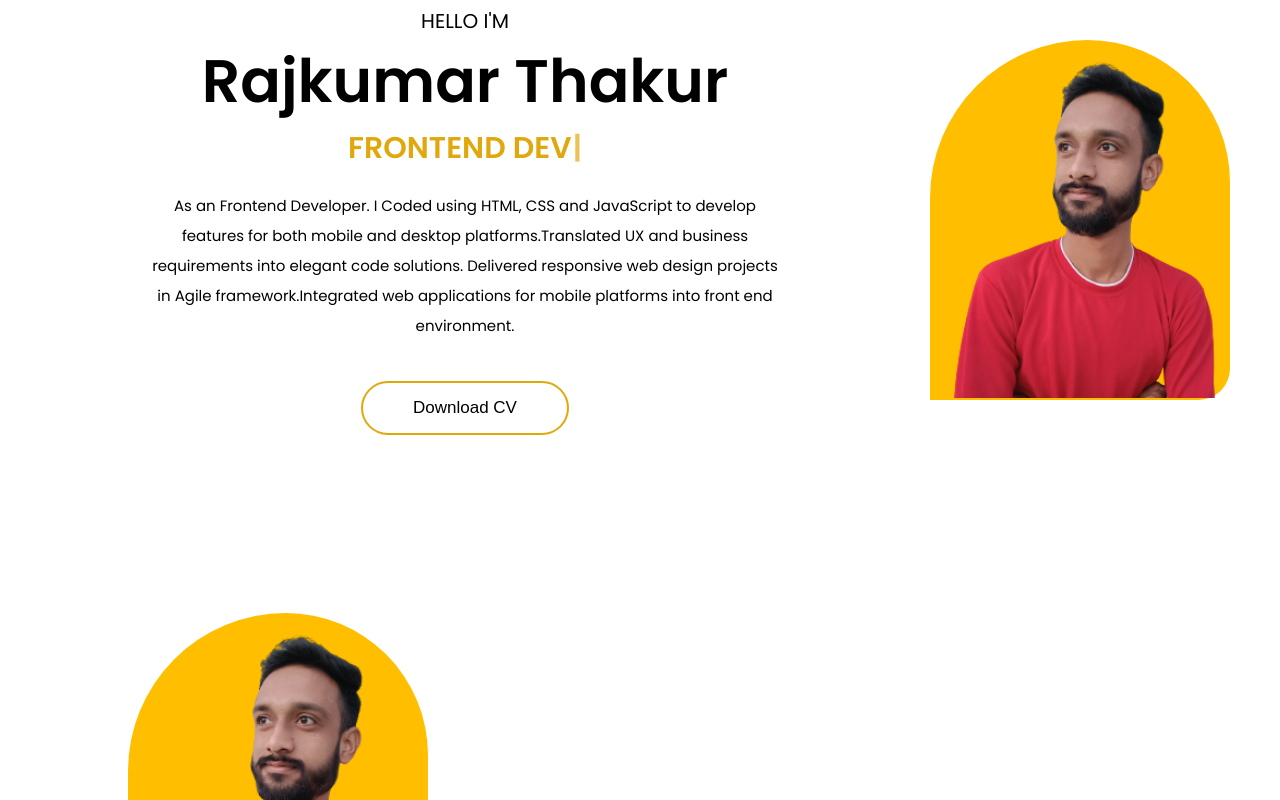
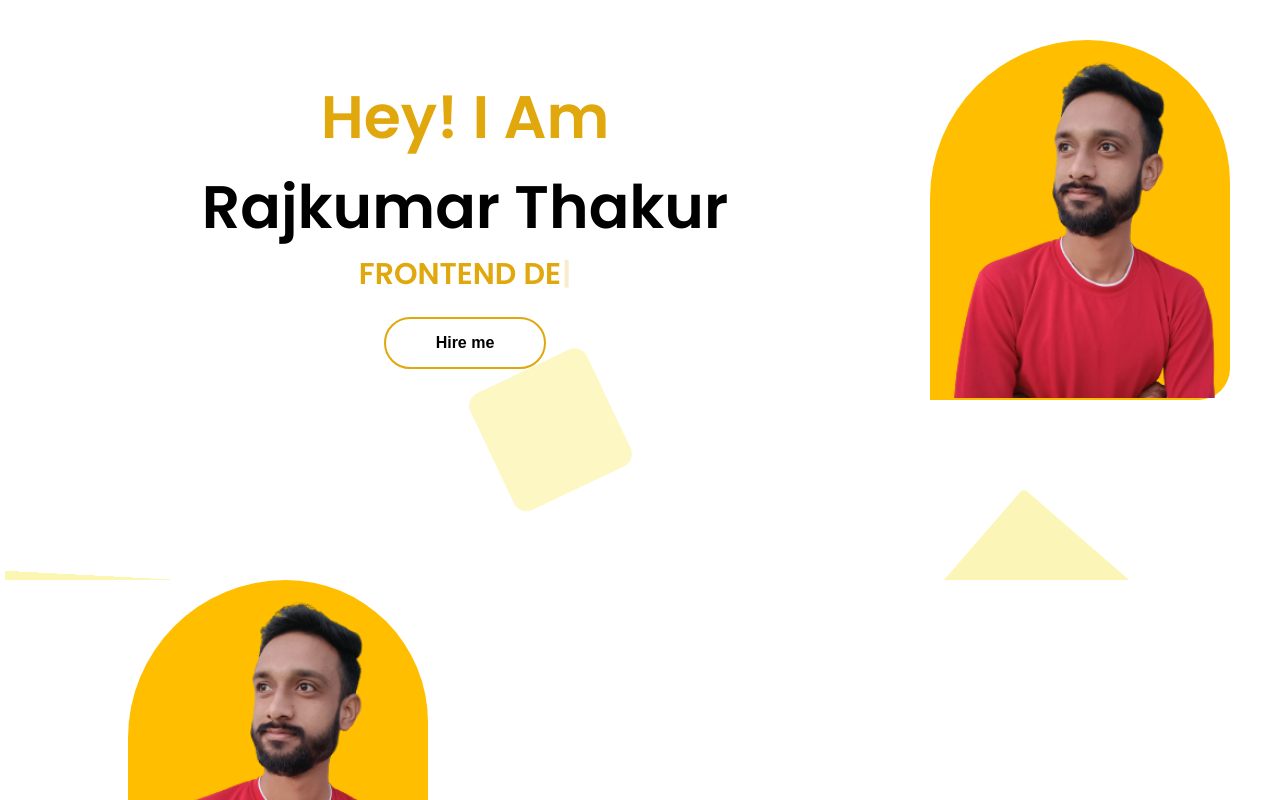
Before and after one commit to Rajkumarthakur88/React-Portfolio, a React (Create React App) app: page / in a window 1280 px wide. Shown: the part 220-1020 px from the top of the page. Built offline with nearby package versions, Linux system fonts and the light colour scheme.

Commit message:
multiple changes

```diff
--- a/src/App.css
+++ b/src/App.css
@@ -192,6 +192,9 @@ section {
 }
 
 /*---------about-------------*/
+.about{
+    padding: 0px 0px 150px 0px !important;
+}
 .about .primaryBtn {
     margin-left: 18px;
 }
@@ -424,6 +427,9 @@ footer i {
     margin: 5px;
     color: var(--white);
 }
+.social-links{
+
+}
 
 /*---------footer-------------*/
 @media screen and (max-width: 768px) {
--- a/src/App.js
+++ b/src/App.js
@@ -12,12 +12,12 @@ function App() {
   useEffect(() => {
     AOS.init()
     AOS.refresh()
+  }, [])
 
 
-
-  }, [])
   return (
     <>
+
       <Pages />
     </>
   )
--- /dev/null
+++ b/src/components/AnimatedStyle.jsx
@@ -0,0 +1,17 @@
+import React from 'react'
+
+function AnimatedStyle() {
+    return (
+        <>
+            <ul class="background">
+                <li></li>
+                <li></li>
+                <li></li>
+                <li></li>
+                <li></li>
+            </ul>
+        </>
+    )
+}
+
+export default AnimatedStyle
--- a/src/components/common/Footer.jsx
+++ b/src/components/common/Footer.jsx
@@ -4,12 +4,13 @@ function Footer() {
     return (
         <>
             <footer>
+            <p style={{color:"white"}}>Contact Me </p>
                 {social.map((item) => (
                     <>
                         <a href={item.link}><i  data-aos='zoom-in'>{item.icon}</i></a>
                     </>
                 ))}
-                <p style={{color:"white"}}>Contact Me </p>
+
                 <p style={{color:"white"}} data-aos='zoom-in'> Copyright@Rajkumar_Thakur <br /> All Rights Reserved 2023</p>
             </footer>
 
--- a/src/components/common/Header.jsx
+++ b/src/components/common/Header.jsx
@@ -31,7 +31,7 @@ function Header() {
             <header>
                 <div className='container flexsb nav-div'>
                     <div className='logo logo-div'>
-                        <Link className='logo-div' to={"/"}> <img style={{ width: "50px", borderRadius: "50%" }} src={logo} alt='' data-aos='zoom-in-right' /></Link>
+                        <Link className='logo-div' to={"/"}> <img style={{ width: "50px", borderRadius: "50%" }} src={logo} alt=''  /></Link>
                         <button className="toggle-btn"  onClick={() => handleMode()}>
                             {
                                 theme === 'light-theme' ? <span style={{ display: "flex", }}><FiberManualRecordIcon fontSize="5px" color="warning" /> <NightsStayIcon fontSize="5px" color="warning" /></span> : <span style={{ display: "flex" }}> <LightModeIcon fontSize="5px" color="warning" /><FiberManualRecordIcon fontSize="5px" color="warning" /></span>
@@ -41,7 +41,7 @@ function Header() {
 
                     <div className={responsive ? "hideMenu" : "nav"}>
                         {navlink.map((links, i) => (
-                            <Link to={links.url} key={i} data-aos='zoom-in-left' className="nav-links">
+                            <Link to={links.url} key={i}  className="nav-links">
                                 {links.text}
                             </Link>
                         ))}
--- a/src/components/data/dummydata.js
+++ b/src/components/data/dummydata.js
@@ -33,7 +33,7 @@ export const navlink = [
 ]
 export const home = [
   {
-    text: "HELLO I'M",
+    text: "Hey! I Am ",
     name: "FREELANCER",
     post: "FRONTEND DEVELOPER",
     design: "WEB DESIGNER",
@@ -42,8 +42,7 @@ export const home = [
 ]
 export const about = [
   {
-    desc: "Resourceful Front End Web Developer bringing in-depth knowledge of latest technology trends to produce clean website design. Experience handling complex HTML and CSS coding, design and extensions to meet organization's front-facing internet needs. Detail-oriented collaboration with others to define project expectations and demand. Hands-on testing and debugging to address inconsistencies and maintain performance thresholds.",
-    desc1: "As an Frontend Developer. I Coded using HTML, CSS and JavaScript to develop features for both mobile and desktop platforms.Translated UX and business requirements into elegant code solutions. Delivered responsive web design projects in Agile framework.Integrated web applications for mobile platforms into front end environment.",
+    desc: "I am a front-end web developer with experience in creating responsive, visually appealing websites and user interfaces. I have a solid understanding of web development technologies, including HTML, CSS, JavaScript, and frameworks such as React.js. I am proficient in using development tools such as Git, npm, and webpack. I am dedicated to following best practices and staying up-to-date with the latest developments in the industry. I am passionate about creating user-friendly and accessible websites that provide an optimal experience for users.",
     cover: "./images/man.png",
   },
 ]
@@ -116,44 +115,25 @@ export const portfolio = [
     id: 1,
     cover: "../images/port/port1.jpg",
     name: "Brand",
-    category: "marketing",
+    category: "Live Projects",
     title: "Brex Logo",
   },
   {
     id: 2,
     cover: "../images/port/port2.jpg",
     name: "Brand",
-    category: "design",
+    category: "Designing",
     title: "Brex Logo",
   },
+
   {
     id: 3,
-    cover: "../images/port/port3.jpg",
+    cover: "../images/port/port4.jpg",
     name: "Brand",
     category: "development",
     title: "Brex Logo",
-  },
-  {
-    id: 4,
-    cover: "../images/port/port4.jpg",
-    name: "Brand",
-    category: "marketing",
-    title: "Brex Logo",
-  },
-  {
-    id: 5,
-    cover: "../images/port/port5.jpg",
-    name: "Brand",
-    category: "design",
-    title: "Brex Logo",
-  },
-  {
-    id: 6,
-    cover: "../images/port/port6.jpg",
-    name: "Brand",
-    category: "development",
-    title: "Brex Logo",
-  },
+  }
+
 ]
 export const testimonials = [
   {
@@ -207,18 +187,15 @@ export const blog = [
 export const contact = [
   {
     icon: <AddLocationAltOutlined />,
-    text1: "77, Suraj Nagar",
-    text2: "Bengali Square, Indore",
+    text1: "77, Suraj Nagar,Bengali Square, Indore",
   },
   {
     icon: <PhoneIphone />,
-    text1: "8878240117",
-    text2: "9691740621",
+    text1: "+91 8878240117",
   },
   {
     icon: <EmailOutlined />,
     text1: "thakurraju8878@gmail.com",
-    text2: "thakurraj8878@gmail.com",
   },
 ]
 export const social = [
@@ -228,14 +205,14 @@ export const social = [
   // },
   {
     link: "https://www.linkedin.com/in/rajkumar-thakur-887824abc/",
-    icon: <LinkedInIcon  sx={{ fontSize: "40px",color:"white" }}/>,
+    icon: <LinkedInIcon  sx={{ fontSize: "40px",color:"#f39c12" , shadow: 'lg',marginRight:"10px" }}/>,
   },
   {
     link: "https://www.instagram.com/mr._rajkumar_singh_thakur/",
-    icon: <Instagram sx={{ fontSize: "40px", color:"white" }} />,
+    icon: <Instagram sx={{ fontSize: "40px", color:"#f39c12" , shadow: 'lg',marginRight:"10px"}} />,
   },
   {
     link: "https://github.com/Rajkumarthakur88",
-    icon: <GitHubIcon sx={{ fontSize: "40px", color:"white" }} />,
+    icon: <GitHubIcon sx={{ fontSize: "40px", color:"#f39c12", shadow: 'lg' }} />,
   },
 ]
--- a/src/components/home/Hero.jsx
+++ b/src/components/home/Hero.jsx
@@ -2,20 +2,23 @@ import React, { useEffect } from "react"
 import { home } from "../data/dummydata"
 import Typewriter from "typewriter-effect"
 import heroImg from '../data/images/profile-img2-removebg-preview.png'
+import AnimatedStyle from "../AnimatedStyle"
 
 function Hero() {
     return (
         <>
+
+                <AnimatedStyle />
             <section className='hero'>
                 {home.map((val, i) => (
                     <div className='heroContent'>
-                        <h3 className='fontSize' data-aos='fade-right'>
+                        <h1 className='fontSize' data-aos='fade-right' >
                             {val.text}
-                        </h3>
-                        <h1  className='Hero-name'>
+                        </h1>
+                        <h1 className='Hero-name'>
                             Rajkumar Thakur
                         </h1>
-                        <h1 className="Hero-typewritter" style={{fontSize:"30px"}}>
+                        <h1 className="Hero-typewritter" style={{ fontSize: "30px" }}>
                             <Typewriter
                                 options={{
                                     strings: [`${val.name}`, `${val.post}`, `${val.design}`],
@@ -24,9 +27,9 @@ function Hero() {
                                 }}
                             />
                         </h1>
-                        <p data-aos='fade-left'>{val.desc}</p>
-                        <button className='primaryBtn' data-aos='fade-up-right'>
-                            Download CV
+                        {/* <p data-aos='fade-left'>{val.desc}</p> */}
+                        <button className='primaryBtn' data-aos='fade-up-right' style={{ fontSize: "16px", fontWeight: "600" }}>
+                            Hire me
                         </button>
                     </div>
                 ))}
--- a/src/components/pages/About.jsx
+++ b/src/components/pages/About.jsx
@@ -4,6 +4,26 @@ import { about } from "../data/dummydata"
 import heroImg from '../data/images/profile-img2-removebg-preview.png'
 
 function About() {
+
+
+       // Function will execute on click of button
+       const onButtonClick = () => {
+        // using Java Script method to get PDF file
+        fetch('Rajkumar_Thakur_Resume.pdf').then(response => {
+            response.blob().then(blob => {
+                // Creating new object of PDF file
+                const fileURL = window.URL.createObjectURL(blob);
+                // Setting various property values
+                let alink = document.createElement('a');
+                alink.href = fileURL;
+                alink.download = 'Rajkumar_Thakur_Resume.pdf';
+                alink.click();
+            })
+        })
+    }
+
+
+
     return (
         <>
             <section className='about'>
@@ -19,12 +39,11 @@ function About() {
                             <div className='right' data-aos='fade-down-left'>
                                 <Heading title='About Me' />
                                 <p>{val.desc}</p>
-                                <p>{val.desc1}</p>
                                 <Heading title='Work Experience' />
-                                <h1>AimforTech Solutions</h1>
-                                <h4>(Frontend Developer Intern)</h4>
-                                <p>I worked here as an Intern for 3 Months and sharpen my skills of frontend development</p>
-                                <button className='primaryBtn'>Download CV</button>
+                                <h1>E Skill Web, Indore</h1>
+                                <h4 className="">(Frontend Developer Intern)</h4>
+                                <p>I completed my Frontend web development training from E-skill Web, Indore.During my training as a front-end web developer at ESkill Web Indore, I gained a strong foundation in HTML, CSS, and JavaScript. I learned how to create responsive and visually appealing websites using a variety of tools and frameworks such as Bootstrap, and Material-UI. I also gained experience with JavaScript libraries such as React-Js. Additionally, I learned how to use development tools such as Git. The training provided hands-on experience with real-world projects, which helped me to apply the skills I learned in a practical setting. Overall, my experience at ESkill Web Indore was valuable in helping me to become a proficient front-end web developer.</p>
+                                <button className='primaryBtn' style={{fontSize:"16px",fontWeight:"600"}} onClick={onButtonClick} >Download CV</button>
                             </div>
                         </>
                     ))}
--- a/src/components/pages/Contact.jsx
+++ b/src/components/pages/Contact.jsx
@@ -13,24 +13,24 @@ function Contact() {
                   <p style={{marginLeft:"5px",fontSize:"20px"}} >Social Links</p>
                     {social.map((item) => (
                     <>
-                        <a href={item.link}><i  data-aos='zoom-in'>{item.icon}</i></a>
+                        <a className="social-links" href={item.link}><i  data-aos='zoom-in'>{item.icon}</i></a>
                     </>
                 ))}
                   </div>
 
-                    <div className='content flexsb'>
-                        <div className='right'>
+                    <div className='content'>
+                        {/* <div className='right'>
                             <form>
                                 <div className='flex'>
                                     <input type='text' placeholder='Name' data-aos='flip-left' />
                                     <input type='email' placeholder='Email' data-aos='flip-right' />
                                 </div>
-                                {/* <input type='email' placeholder='Subject' data-aos='flip-up' /> */}
+                                <input type='email' placeholder='Subject' data-aos='flip-up' />
                                 <textarea placeholder="Message" name='' id='' cols='30' rows='10' data-aos='flip-down'></textarea>
                                 <button data-aos='zoom-in-up'>Submit</button>
                             </form>
-                        </div>
-                        <div className='left'>
+                        </div> */}
+                        <div className='right flexsb'>
                             {contact.map((item) => (
                                 <div className='box' data-aos='zoom-in'>
                                     <i>{item.icon}</i>
--- a/src/components/pages/Portfolio.jsx
+++ b/src/components/pages/Portfolio.jsx
@@ -23,7 +23,7 @@ function Portfolio() {
 
     return (
         <>
-            <article className="portfolio-container">
+            <article className="portfolio-container" style={{marginTop:"120px"}}>
                 <div className='container'>
                     <Heading title='Portfolio' />
                     <div className='catButton'>
--- /dev/null
+++ b/src/index.css
@@ -0,0 +1,133 @@
+.dark-theme {
+    --primaryBackground: #212222;
+    --secondaryBackground: #2f3030;
+    --primaryColor: #e7ab06;
+    --greyDark: #7d8792;
+    --headingColor: #2d2e2e;
+    --white: #fff;
+    --black: #000;
+    --sliver: #bac8d3;
+    --particles: rgba(255, 255, 255, 0.2);
+}
+
+.light-theme {
+    --primaryBackground: #212222;
+    --secondaryBackground: #2f3030;
+    --primaryColor: #e0a80d;
+    --greyDark: #7d8792;
+    --headingColor: #ffffff;
+    --white: rgb(0, 0, 0);
+    --black: #000;
+    --sliver: #000000;
+    --particles: rgba(243, 225, 29, 0.337);
+}
+
+
+@keyframes animate {
+    0%{
+        transform: translateY(0) rotate(0deg);
+        opacity: 1;
+        border-radius: 0;
+    }
+    100%{
+        transform: translateY(-1000px) rotate(720deg);
+        opacity: 0;
+        border-radius: 50%;
+    }
+}
+
+.background {
+    position: fixed;
+    width: 100vw;
+    height: 100vh;
+    top: 0;
+    left: 0;
+    margin: 0;
+    padding: 0;
+    background: var(--headingColor);
+    overflow: hidden;
+    z-index: -1;
+}
+.background li {
+    position: absolute;
+    display: block;
+    list-style: none;
+    width: 20px;
+    height: 20px;
+    background: var(--particles);
+    animation: animate 19s linear infinite;
+}
+
+
+
+
+.background li:nth-child(0) {
+    left: 61%;
+    width: 193px;
+    height: 193px;
+    bottom: -193px;
+    animation-delay: 1s;
+}
+.background li:nth-child(1) {
+    left: 74%;
+    width: 170px;
+    height: 170px;
+    bottom: -170px;
+    animation-delay: 5s;
+}
+.background li:nth-child(2) {
+    left: 38%;
+    width: 129px;
+    height: 129px;
+    bottom: -129px;
+    animation-delay: 2s;
+}
+.background li:nth-child(3) {
+    left: 0%;
+    width: 195px;
+    height: 195px;
+    bottom: -195px;
+    animation-delay: 6s;
+}
+.background li:nth-child(4) {
+    left: 48%;
+    width: 198px;
+    height: 198px;
+    bottom: -198px;
+    animation-delay: 17s;
+}
+.background li:nth-child(5) {
+    left: 7%;
+    width: 178px;
+    height: 178px;
+    bottom: -178px;
+    animation-delay: 9s;
+}
+.background li:nth-child(6) {
+    left: 50%;
+    width: 106px;
+    height: 106px;
+    bottom: -106px;
+    animation-delay: 23s;
+}
+.background li:nth-child(7) {
+    left: 4%;
+    width: 191px;
+    height: 191px;
+    bottom: -191px;
+    animation-delay: 24s;
+}
+.background li:nth-child(8) {
+    left: 68%;
+    width: 158px;
+    height: 158px;
+    bottom: -158px;
+    animation-delay: 18s;
+}
+.background li:nth-child(9) {
+    left: 57%;
+    width: 168px;
+    height: 168px;
+    bottom: -168px;
+    animation-delay: 4s;
+}
--- a/src/index.js
+++ b/src/index.js
@@ -1,6 +1,7 @@
 import React from "react"
 import ReactDOM from "react-dom/client"
 import App from "./App"
+import './index.css'
 
 const root = ReactDOM.createRoot(document.getElementById("root"))
 root.render(
```
Also changed, not shown: 1 other file (tests, documents, lock files or other folders).
